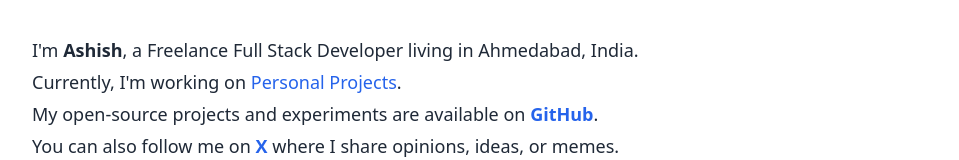
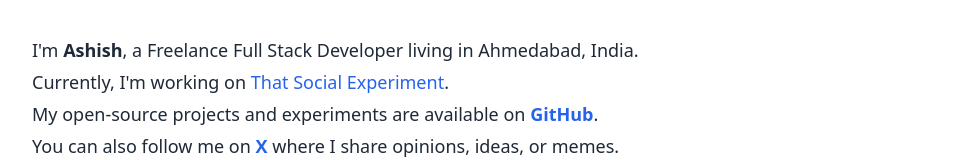
Before and after one commit to sunnykadivar212/sunnykadivar212.github.io, a React (Vite) app: page / in a window 1280 px wide. Shown: the part 381-541 px from the top of the page, without its empty margins (160-1119 px from the left). Built offline with nearby package versions, Linux system fonts and the light colour scheme.

Commit message:
data: ThatSocialExperiment details added

```diff
--- a/src/assets/data.json
+++ b/src/assets/data.json
@@ -2,6 +2,8 @@
     "firstName": "Ashish",
     "lastName": "Vaghela",
     "profession": "Software Craftsperson - More Than a Developer",
+    "currentlyWorkingon": "That Social Experiment",
+    "currentlyWorkingonURL": "https://thatsocialexperiment.vercel.app/",
     "currentPosition": "Software Craftsperson",
     "currentCompany": "Nelkinda Software Craft",
     "currentCompanySite": "https://nelkinda.com",
--- a/src/components/about/About.jsx
+++ b/src/components/about/About.jsx
@@ -13,13 +13,13 @@ function About() {
             <span className="text-lg">
             Currently, I'm working on{" "}
               <a
-                  href={data.workingProjectSite || data.githubUrl}
+                  href={data.currentlyWorkingonURL || data.githubUrl}
                   target="_blank"
                   rel="noreferrer nofollow"
                   aria-label="Link to my personal projects"
                   className="text-blue-600 hover:underline"
               >
-              Personal Projects
+              {data.currentlyWorkingon}
             </a>
             .
           </span>
```
